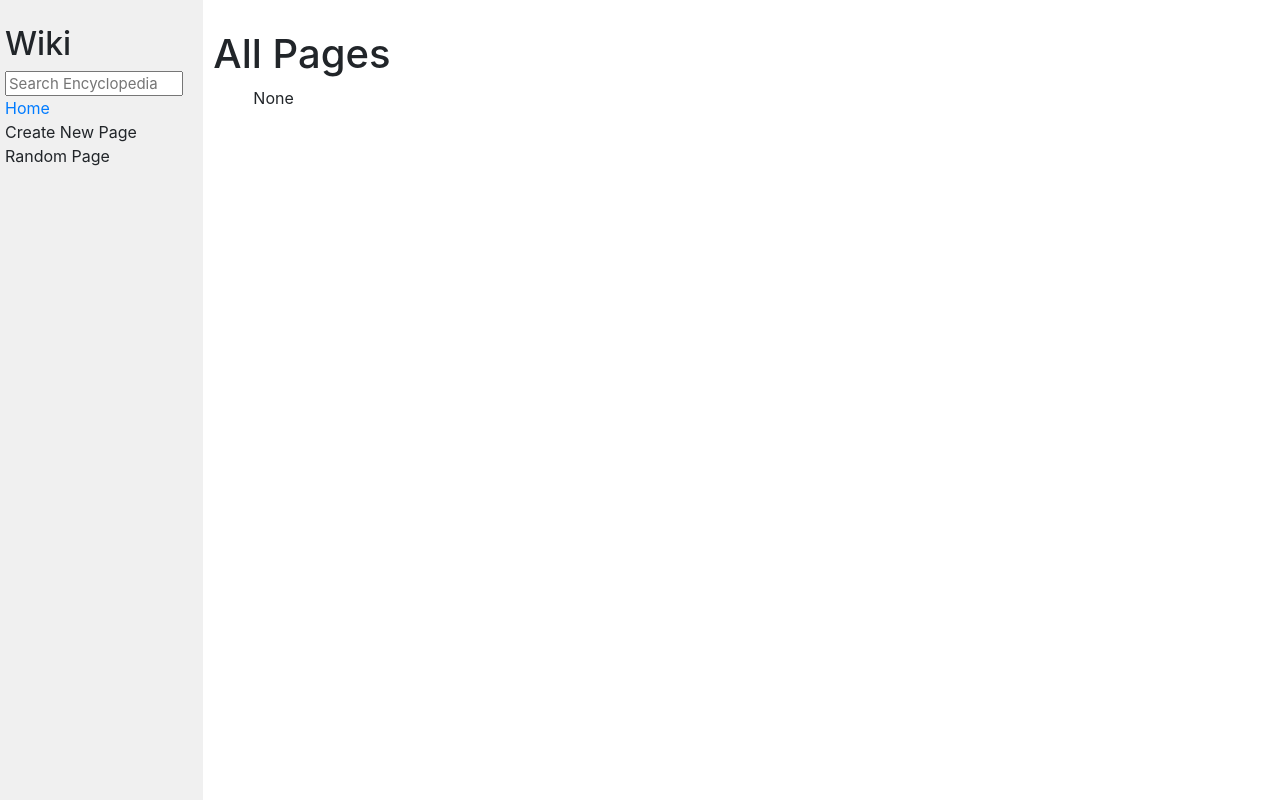
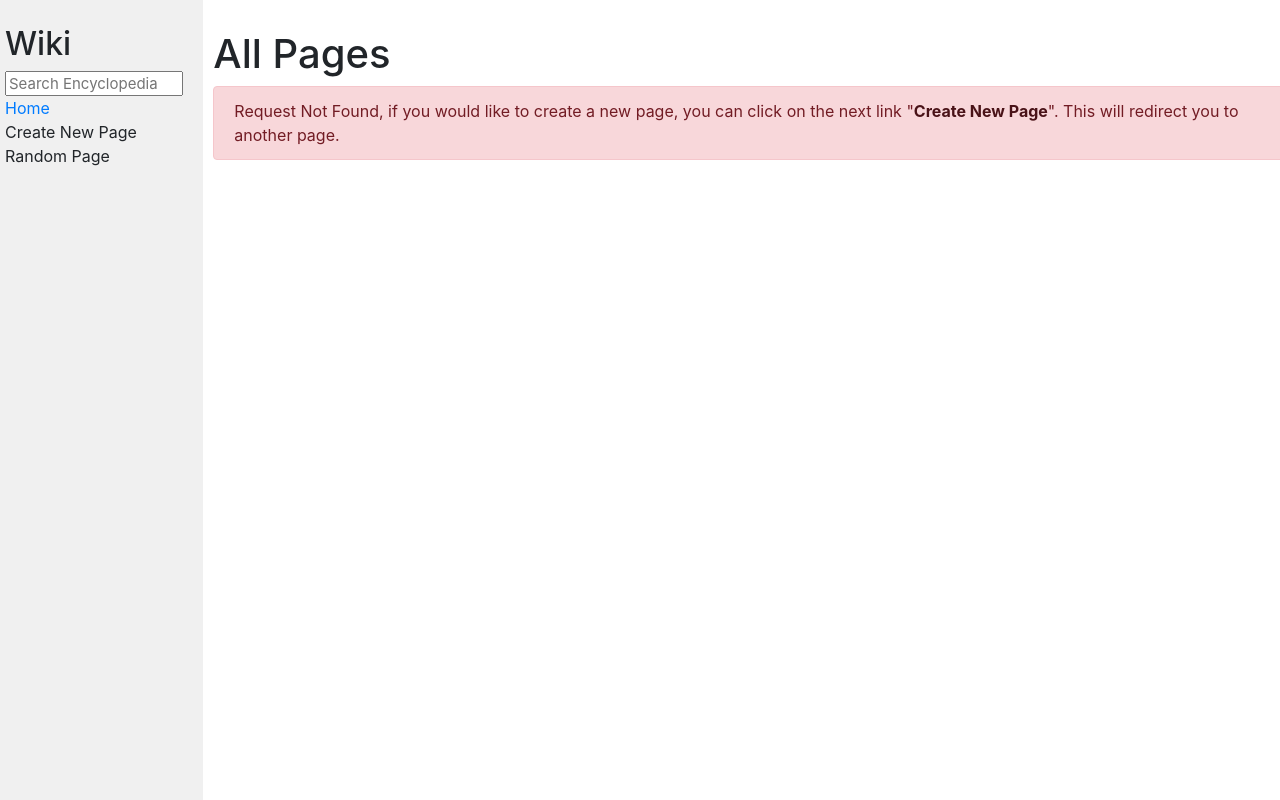
Before and after one commit to Vladim-i-r/wiki-encyclopedia, a Django app: page /1 in a window 1280 px wide. Run offline with Django 3.2, Linux system fonts and the light colour scheme; some libraries are stand-ins or nearby versions.

Commit message:
Add error page, title page - Entry Page Done

```diff
--- /dev/null
+++ b/encyclopedia/templates/encyclopedia/error.html
@@ -0,0 +1,14 @@
+{% extends "encyclopedia/layout.html" %}
+
+{% block title %}
+    {{error}}
+{% endblock %}
+
+{% block body %}
+    <h1>All Pages</h1>
+
+    <div class="alert alert-danger" role="alert">
+        Request Not Found, if you would like to create a new page, you can click on the next link "<a href="#" class="alert-link">Create New Page</a>". This will redirect you to another page.
+    </div>
+
+{% endblock %}
--- a/encyclopedia/templates/encyclopedia/title.html
+++ b/encyclopedia/templates/encyclopedia/title.html
@@ -1,7 +1,7 @@
 {% extends "encyclopedia/layout.html" %}
 
 {% block title %}
-    Name of the entry title
+    {{title}}
 {% endblock %}
 
 {% block body %}
@@ -9,7 +9,7 @@
 
     <ul>
 
-        {{title}}
+        {{info}}
 
     </ul>
 
--- a/encyclopedia/views.py
+++ b/encyclopedia/views.py
@@ -9,6 +9,11 @@
     })
 
 def title(request, title):
-    return render(request, "encyclopedia/title.html", {
-        "title": util.get_entry(title)
-    })
+    if title not in util.list_entries():
+        return render(request, "encyclopedia/error.html", {
+            "error": title
+        })
+    else:
+        return render(request, "encyclopedia/title.html", {
+            "info": util.get_entry(title), "title": title
+        })
```
